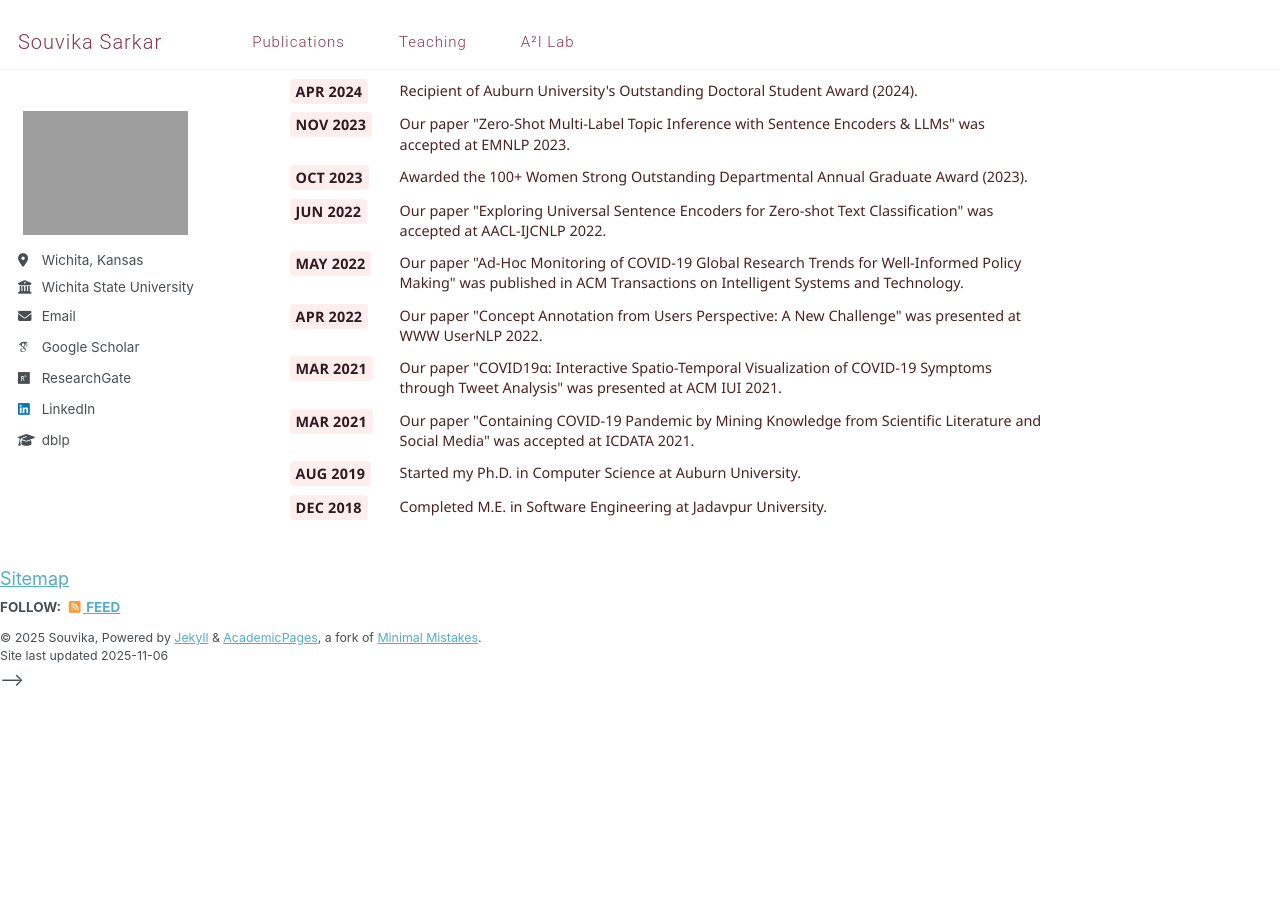
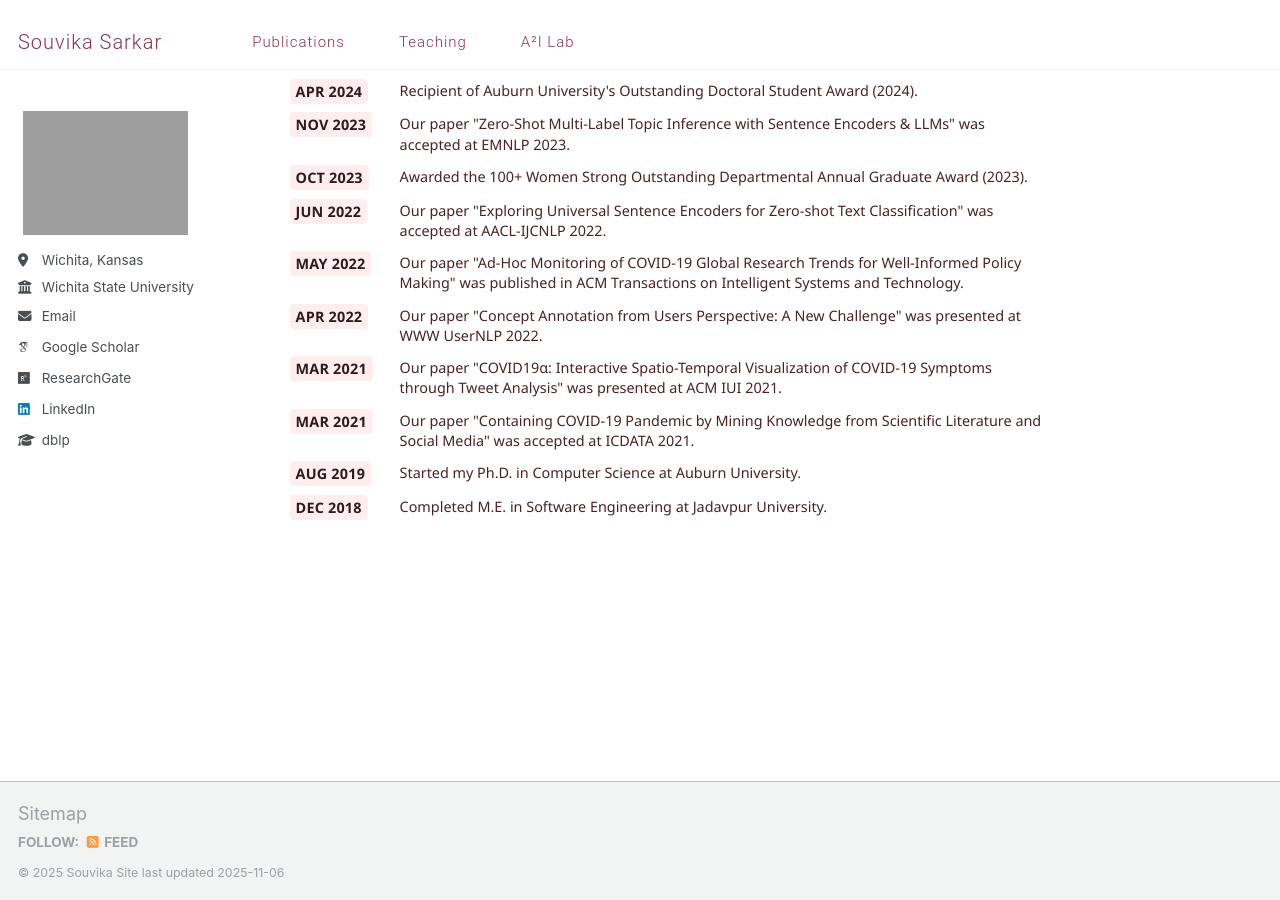
Before and after one commit to Souvika/souvika.github.io, a Jekyll site: the page built from _pages/about.md, in a window 1280 px wide and 900 px high, scrolled down 959 px. Built offline with Jekyll 4.4.1, drawn with Linux system fonts in a browser that asks for light colours; some web fonts are replaced; before the commit the page ends 1814 px from its top, so only the background shows below that.

```diff
--- a/_includes/footer.html
+++ b/_includes/footer.html
@@ -20,6 +20,6 @@
 {% endif %}
 
 <div class="page__footer-copyright">
-  &copy; {{ site.time | date: '%Y' }} {{ site.name | default: site.title }}, {{ site.data.ui-text[site.locale].powered_by | default: "Powered by" }} <a href="http://jekyllrb.com" rel="nofollow">Jekyll</a> &amp; <a href="https://github.com/academicpages/academicpages.github.io">AcademicPages</a>, a fork of <a href="https://mademistakes.com/work/minimal-mistakes-jekyll-theme/" rel="nofollow">Minimal Mistakes</a>.<br />
+  &copy; {{ site.time | date: '%Y' }} {{ site.name | default: site.title }}
   Site last updated {{ "now" | date: '%Y-%m-%d' %}}
 </div>
--- a/_layouts/default.html
+++ b/_layouts/default.html
@@ -18,12 +18,12 @@
 
     {{ content }}
 
-    <!--<div class="page__footer">
+    <div class="page__footer">
       <footer>
         {% include footer/custom.html %}
         {% include footer.html %}
       </footer>
-    </div>-->
+    </div>
 
     {% include scripts.html %}
 
```
